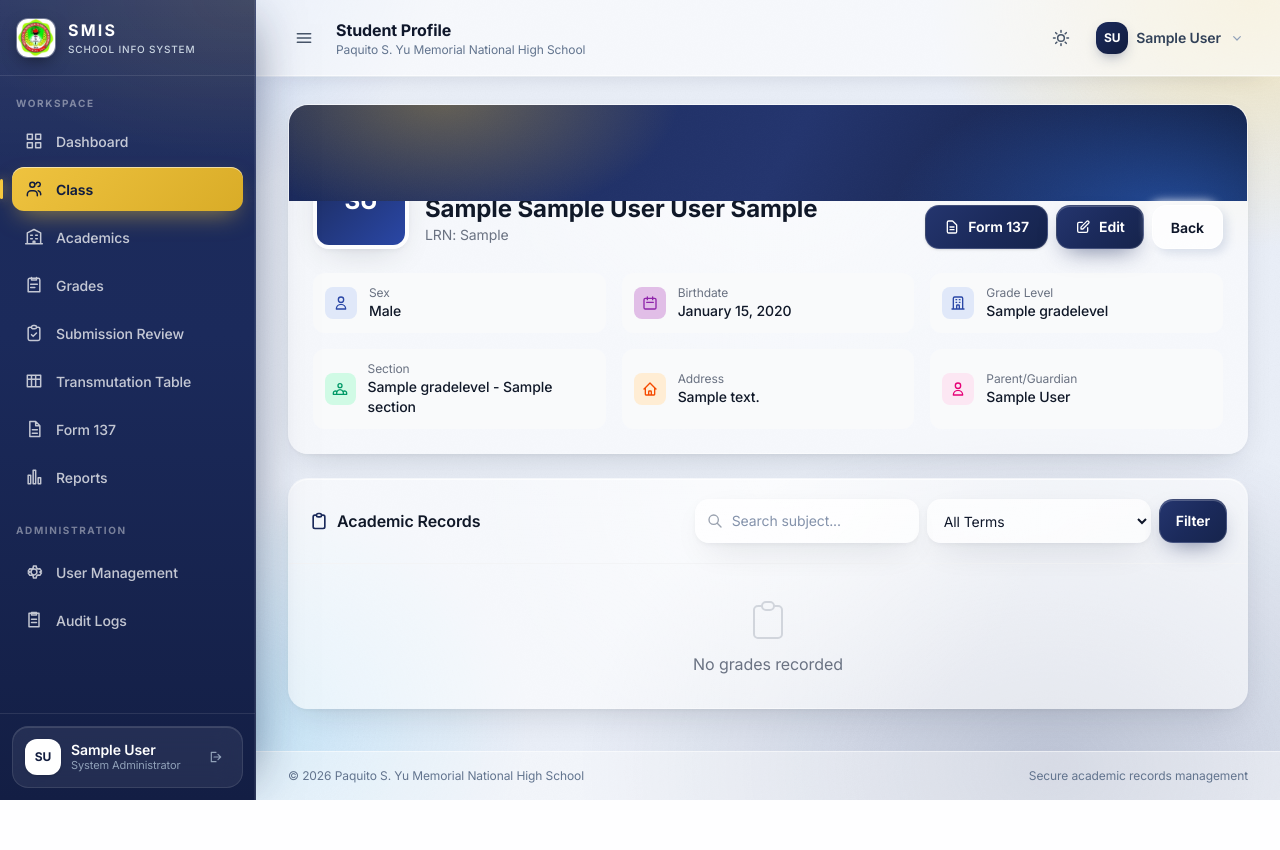
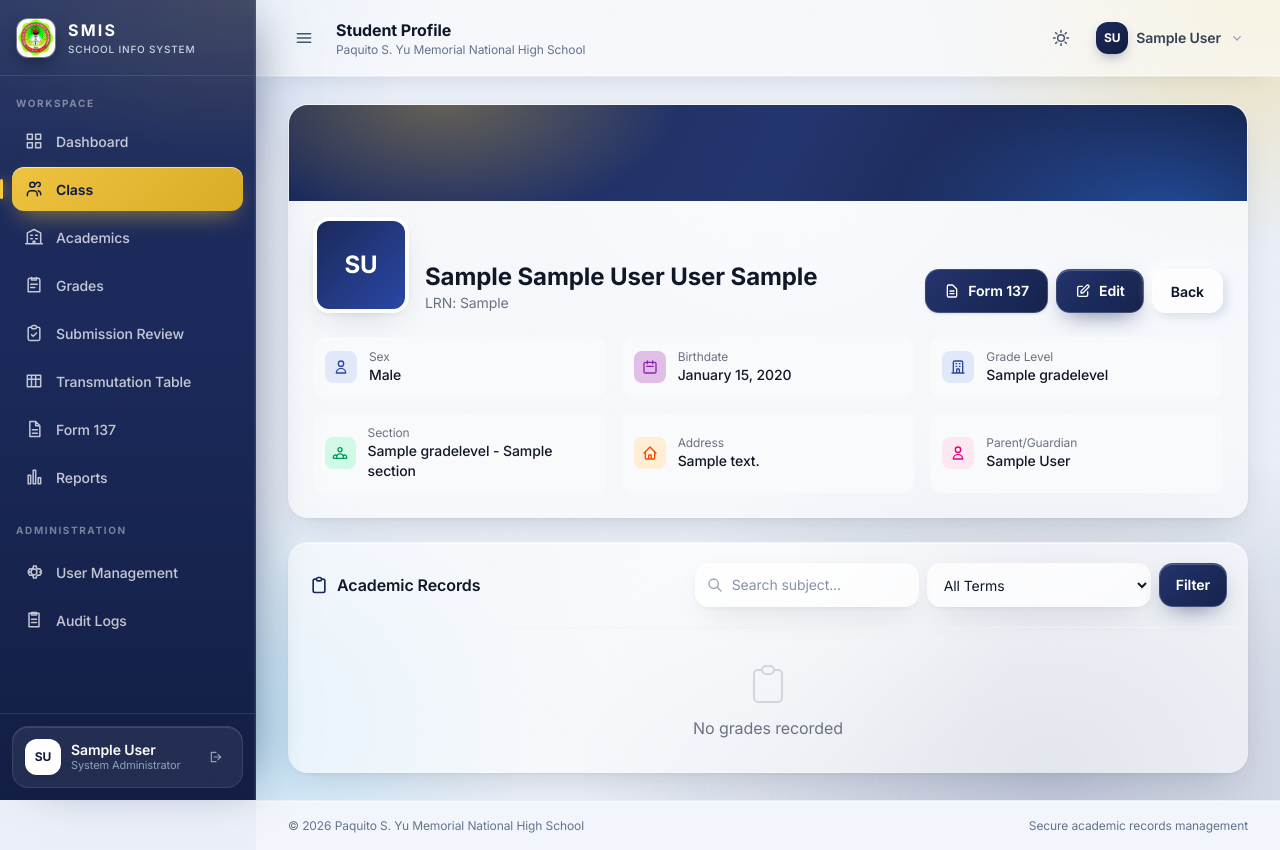
Before and after one commit to lanzy-lanzy/SMIS, a Django app: page /students/1/ in a window 1280 px wide. Before the commit the page ends 800 px from the top, so only its background shows below. Run offline with Django 5.2, Linux system fonts and the light colour scheme; a user stored in the database is signed in; tables that the repository leaves empty hold one stand-in row (values such as "Sample post").

Commit message:
fix(students): stop the profile header overlapping the banner
The identity row was pulled 48px up into the dark banner, but the name
and LRN block is taller than the avatar's part below the banner, so the
top of the learner's name rendered on the navy band and the avatar frame
was cropped. The row now clears the banner, and the avatar keeps its
width when the name wraps on narrow screens.

```diff
--- a/templates/students/student_detail.html
+++ b/templates/students/student_detail.html
@@ -7,14 +7,14 @@
     <div class="glass-card overflow-hidden">
         <div class="profile-banner"></div>
         <div class="px-6 pb-6">
-            <div class="flex flex-col md:flex-row md:items-end md:justify-between gap-4 -mt-12">
+            <div class="flex flex-col md:flex-row md:items-end md:justify-between gap-4 pt-4">
                 <div class="flex items-end gap-4">
-                    <div class="w-24 h-24 rounded-2xl bg-white dark:bg-slate-700 p-1 shadow-lg">
+                    <div class="w-24 h-24 shrink-0 rounded-2xl bg-white dark:bg-slate-700 p-1 shadow-lg">
                         <div class="w-full h-full rounded-xl bg-gradient-to-br from-primary to-primary-600 flex items-center justify-center text-white text-2xl font-bold">
                             {{ student.first_name|first }}{{ student.last_name|first }}
                         </div>
                     </div>
-                    <div class="pb-1">
+                    <div>
                         <h2 class="text-2xl font-bold text-gray-900 dark:text-white">{{ student.full_name }}</h2>
                         <p class="text-sm text-gray-500 dark:text-gray-400">LRN: {{ student.lrn }}</p>
                     </div>
```
